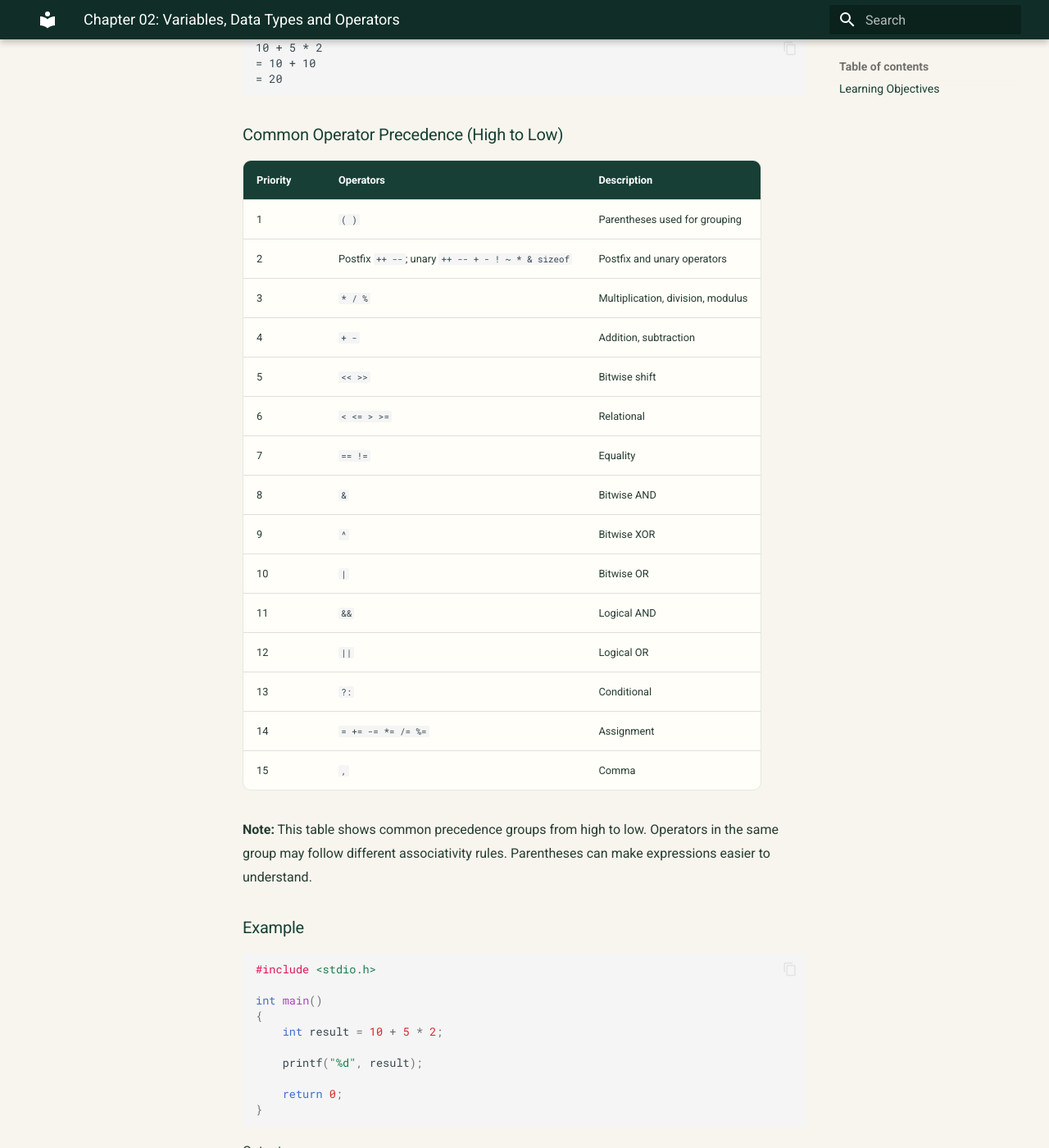
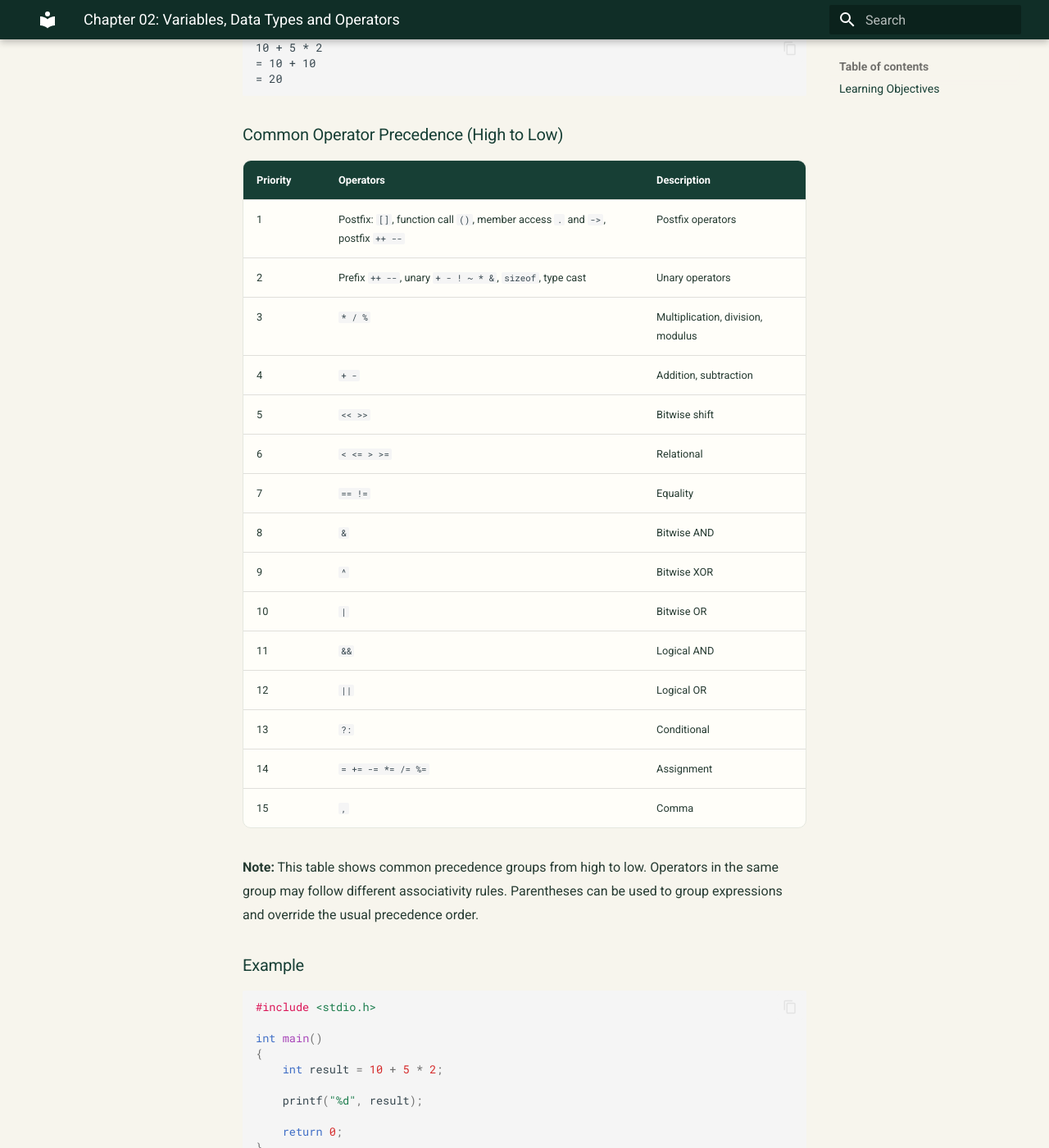
Before and after one commit to taimiyatahsin0-png/nu-cse-notes-store, an MkDocs documentation site: the page built from docs/subjects/spl/chapter-02.md, in a window 1280 px wide and 1400 px high, scrolled down 18256 px. Shown: the whole window at 82% size. Built offline with MkDocs 1.6.1 and Material for MkDocs 9.7.7, drawn with Linux system fonts in a browser that asks for light colours.

Commit message:
Clarify postfix and unary operator precedence

```diff
--- a/docs/subjects/spl/chapter-02.md
+++ b/docs/subjects/spl/chapter-02.md
@@ -758,8 +758,8 @@ int result = 10 + 5 * 2;
 
 | Priority | Operators | Description |
 |---|---|---|
-| 1 | `( )` | Parentheses used for grouping |
-| 2 | Postfix `++ --`; unary `++ -- + - ! ~ * & sizeof` | Postfix and unary operators |
+| 1 | Postfix: `[]`, function call `()`, member access `.` and `->`, postfix `++ --` | Postfix operators |
+| 2 | Prefix `++ --`, unary `+ - ! ~ * &`, `sizeof`, type cast | Unary operators |
 | 3 | `* / %` | Multiplication, division, modulus |
 | 4 | `+ -` | Addition, subtraction |
 | 5 | `<< >>` | Bitwise shift |
@@ -774,7 +774,7 @@ int result = 10 + 5 * 2;
 | 14 | `= += -= *= /= %=` | Assignment |
 | 15 | `,` | Comma |
 
-**Note:** This table shows common precedence groups from high to low. Operators in the same group may follow different associativity rules. Parentheses can make expressions easier to understand.
+**Note:** This table shows common precedence groups from high to low. Operators in the same group may follow different associativity rules. Parentheses can be used to group expressions and override the usual precedence order.
 
 ### Example
 
```
